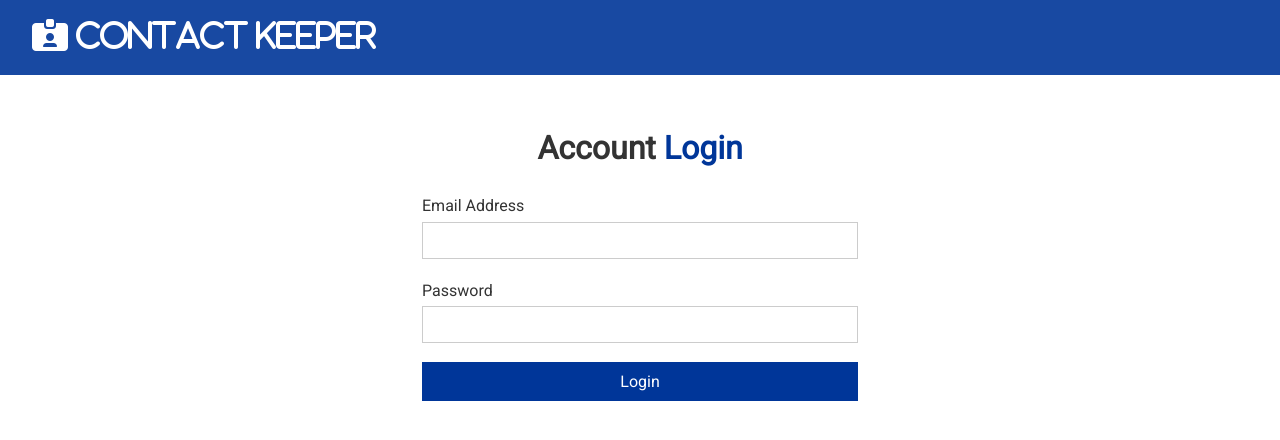
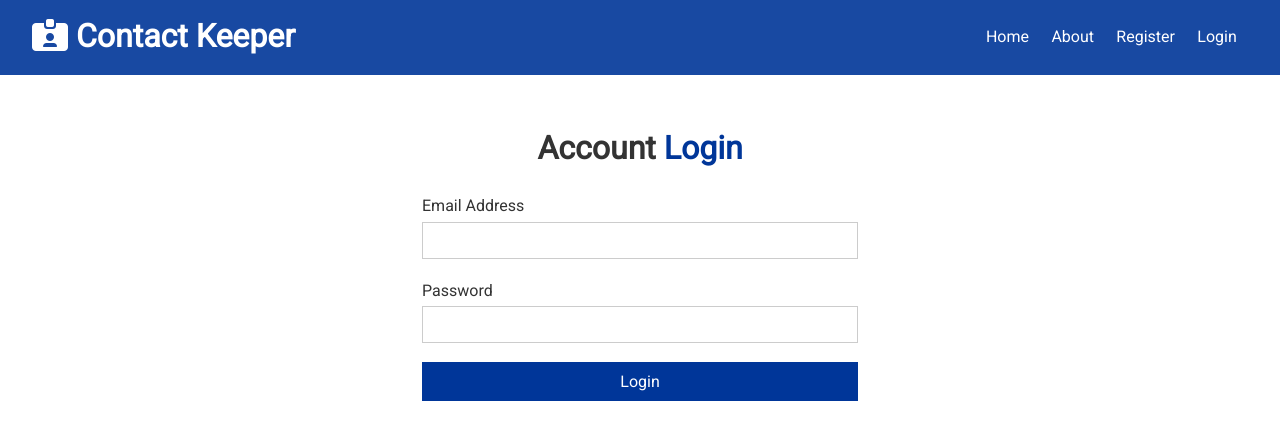
Before and after one commit to ravipanchal24/Contact-Keeper, a React (Create React App) app in the folder client/: page /login in a window 1280 px wide. Shown: the top 440 px of the page. Built offline with nearby package versions, Linux system fonts and the light colour scheme.

Commit message:
Added alerts context, state and reducer

```diff
--- a/client/src/App.js
+++ b/client/src/App.js
@@ -2,21 +2,25 @@ import React, { Fragment } from "react";
 import { BrowserRouter as Router, Route, Routes } from "react-router-dom";
 import "./App.css";
 import Navbar from "./components/layout/Navbar";
+import Alerts from "./components/layout/Alerts";
 import Home from "./components/pages/Home";
 import About from "./components/pages/About";
 import Register from "./components/auth/Register";
 import Login from './components/auth/Login';
 import ContactState from "./context/contact/ContactState";
 import AuthState from "./context/auth/AuthState";
+import AlertState from "./context/alert/AlertState";
 
 function App() {
   return (
     <AuthState>
       <ContactState>
+        <AlertState>
           <Router>
             <Fragment>
               <Navbar />
               <div className="container">
+                <Alerts />
                 <Routes>
                   <Route exact path="/" element={<Home />} />
                   <Route exact path="/about" element={<About />} />
@@ -26,6 +30,7 @@ function App() {
               </div>
             </Fragment>
           </Router>
+        </AlertState>
       </ContactState>
     </AuthState>
   );
--- /dev/null
+++ b/client/src/components/layout/Alerts.js
@@ -0,0 +1,18 @@
+import React, { useContext } from "react";
+import AlertContext from "../../context/alert/alertContext";
+
+const Alerts = () => {
+  const alertContext = useContext(AlertContext);
+  const { alerts } = alertContext;
+
+  return (
+    alerts.length > 0 &&
+    alerts.map((alert) => {
+      <div key={alert.id} className={`alert alert-${alert.type}`}>
+        <i className="fas fas-info-circle"></i> {alert.msg}
+      </div>;
+    })
+  );
+};
+
+export default Alerts;
--- a/client/src/components/layout/Navbar.js
+++ b/client/src/components/layout/Navbar.js
@@ -1,12 +1,26 @@
 import React from "react";
-import PropTypes from 'prop-types';
-
+import PropTypes from "prop-types";
+import { Link } from "react-router-dom";
 const Navbar = ({ title, icon }) => {
   return (
     <div className="navbar bg-primary">
       <h1>
-        <i className={icon}> {title}</i>
+        <i className={icon} /> {title}
       </h1>
+      <ul>
+        <li>
+          <Link to="/">Home</Link>
+        </li>
+        <li>
+          <Link to="/about">About</Link>
+        </li>
+        <li>
+          <Link to="/register">Register</Link>
+        </li>
+        <li>
+          <Link to="/login">Login</Link>
+        </li>
+      </ul>
     </div>
   );
 };
@@ -18,9 +32,7 @@ Navbar.defaultProps = {
 
 Navbar.propTypes = {
   title: PropTypes.string.isRequired,
-  icon: PropTypes.string
+  icon: PropTypes.string,
 };
 
-
-
 export default Navbar;
--- /dev/null
+++ b/client/src/context/alert/AlertState.js
@@ -0,0 +1,35 @@
+import React, { useContext, useReducer } from 'react';
+import { v4 as uuidv4 } from 'uuid';
+import AlertContext from './alertContext';
+import alertReducer from './alertReducer';
+import {
+    SET_ALERT,
+    REMOVE_ALERT
+} from '../types';
+
+const AlertState = (props) => {
+    const initialState = [];
+
+    const [state, dispatch] = useReducer(alertReducer, initialState);
+
+    // Set Alert
+    const setAlert = (msg, type, timeout = 5000) => {
+        const id = uuidv4();
+        dispatch({ type: SET_ALERT, payload: { msg, type, id } });
+
+        setTimeout(() => {
+            dispatch({ type: REMOVE_ALERT, payload: id })  // Removes the alert after timeout
+        }, timeout);
+    }
+
+    return (
+        <AlertContext.Provider value={{
+            alerts: state,
+            setAlert
+        }}>
+            {props.children}
+        </AlertContext.Provider>
+    )
+}
+
+export default AlertState;
--- /dev/null
+++ b/client/src/context/alert/alertContext.js
@@ -0,0 +1,5 @@
+import { createContext } from 'react';
+
+const alertContext = createContext();
+
+export default alertContext;
--- /dev/null
+++ b/client/src/context/alert/alertReducer.js
@@ -0,0 +1,16 @@
+import { SET_ALERT, REMOVE_ALERT } from '../types';
+
+const alertReducer = (state, action) => {
+    switch (action.type) {
+        case SET_ALERT:
+            return [...state, action.payload];
+
+        case REMOVE_ALERT:
+            return state.filter((alert) => alert.id !== action.paylod)
+
+        default:
+            return state;
+    }
+};
+
+export default alertReducer;
```
Lines whose indentation alone changed are shown as unchanged.
